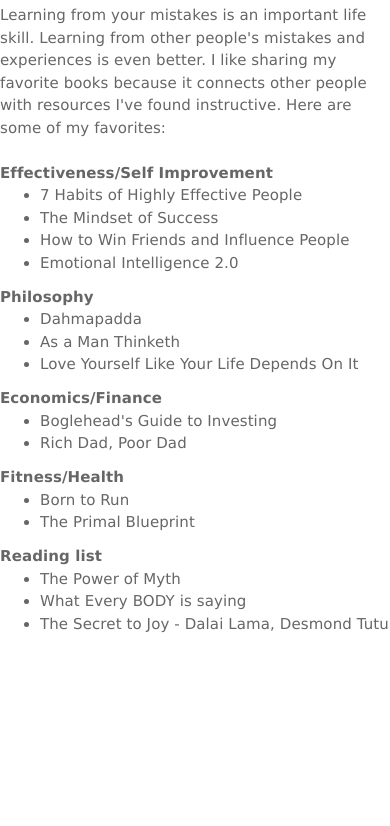
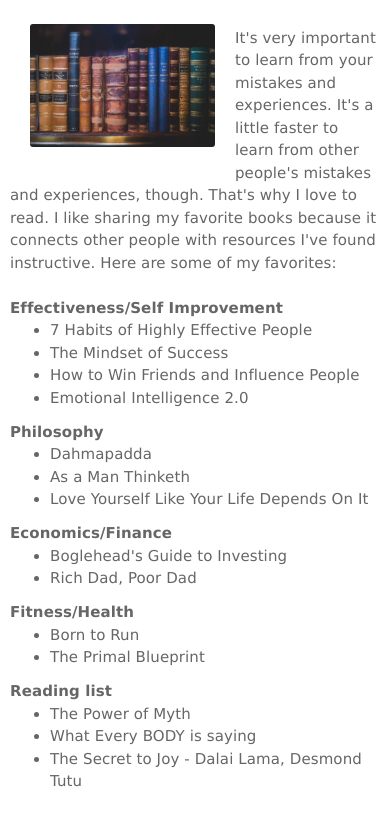
Before and after one commit to mpvoss/mpvoss.github.io, a plain HTML site: page books.html in a window 390 px wide. Shown: the part 136-962 px from the top of the page. Before the commit the page ends 844 px from the top, so only its background shows below. Drawn offline with nearby package versions, Linux system fonts and the light colour scheme.

Commit message:
Added image for books page, fixed section orphaning on image wraparound, added padding for mobile

```diff
--- a/books.html
+++ b/books.html
@@ -81,26 +81,31 @@
 
 
 <center><h2>Matthew's favorite books</h2></center>
-Learning from your mistakes is an important life skill.  Learning from other people's mistakes and experiences is even better.  I like sharing my favorite books because it connects other people with resources I've found instructive.  Here are some of my favorites:
 
+<img class="img-rounded" src="images/books1.jpg" class="img-responsive" width="50%" height="50%" alt="Matthew Voss" align="left" style="margin:20px;" style="float: left;display: inline-block;">
+<br>
+It's very important to learn from your mistakes and experiences.  It's a little faster to learn from other people's mistakes and experiences, though.  That's why I love to read.  I like sharing my favorite books because it connects other people with resources I've found instructive.  Here are some of my favorites:
+<br><br>
+<div style="overflow: hidden">
 
-<br><br><b>Effectiveness/Self Improvement</b>
-<ul class="book">
+<b>Effectiveness/Self Improvement</b>
+<ul class="book" style="overflow: hidden">
   <li>7 Habits of Highly Effective People</li>
   <li>The Mindset of Success</li>
   <li>How to Win Friends and Influence People</li>
   <li>Emotional Intelligence 2.0</li>
 </ul>
-
+</div><div style="overflow: hidden">
 <b>Philosophy</b>
-<ul class="book">
+<ul class="book" style="overflow: hidden">
   <li>Dahmapadda</li>
   <li>As a Man Thinketh</li>
   <li>Love Yourself Like Your Life Depends On It</li>
 </ul>
+</div><div style="overflow: hidden">
 
 <b>Economics/Finance</b>
-<ul class="book">
+<ul class="book" style="overflow: hidden">
   <li>Boglehead's Guide to Investing</li>
   <li>Rich Dad, Poor Dad</li>
 </ul>
@@ -110,6 +115,7 @@
   <li>Born to Run</li>
   <li>The Primal Blueprint</li>
 </ul>
+</div><div style="overflow: hidden">
 
 <b>Reading list</b>
 <ul class="book">
@@ -118,7 +124,7 @@
   <li>The Secret to Joy - Dalai Lama, Desmond Tutu</li>
 
 </ul>
-
+</div><div style="overflow: hidden">
 
         </div>
 
--- a/stylesheets/custom.css
+++ b/stylesheets/custom.css
@@ -29,6 +29,16 @@
 
 }
 
+@media  (max-width: 766px) {
+
+.main-content{
+padding-left: 10px;
+padding-right: 10px;
+
+}
+
+
+}
 
 /*
 @media (min-width: 768px) {
```
Also changed, not shown: images/books1.jpg (added).
